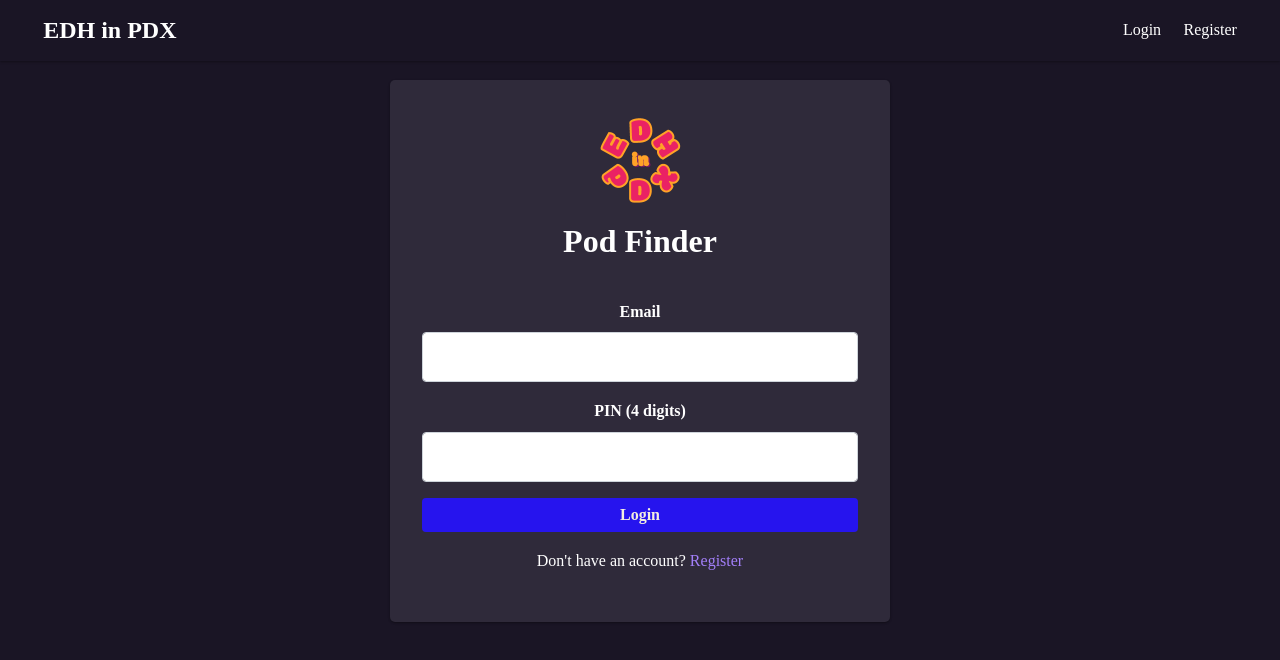
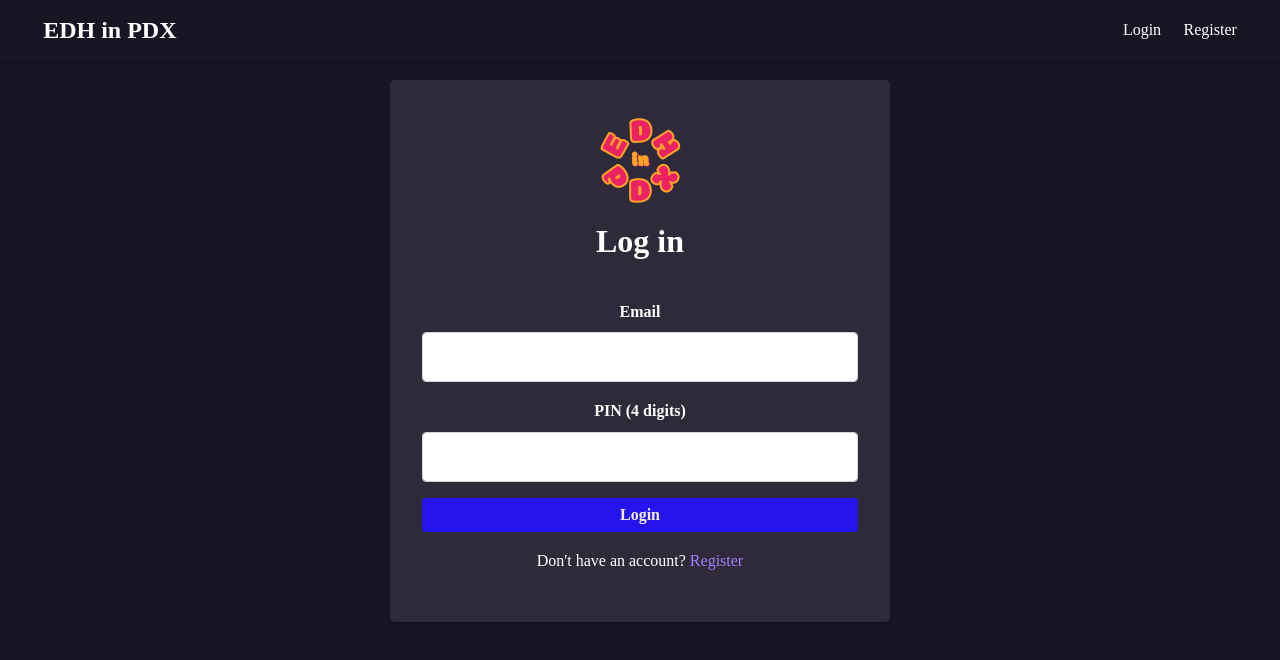
Before and after one commit to rdowns2387/MTG-Commander-Pod-Pairer, a React (Create React App) app in the folder client/: page /login in a window 1280 px wide. Shown: the top 660 px of the page. Built offline with nearby package versions, Linux system fonts and the light colour scheme; no server answers.

Commit message:
style updates

```diff
--- a/client/src/pages/Login.js
+++ b/client/src/pages/Login.js
@@ -55,7 +55,7 @@ const Login = () => {
   return (
     <div className="form-container">
       <img className="form-logo" src={Logo} />
-      <h1 className="form-title">Pod Finder</h1>
+      <h1 className="form-title">Log in</h1>
 
       {alert && <div className={`alert alert-${alert.type}`}>{alert.msg}</div>}
 
--- a/client/src/pages/PodConfirmation.js
+++ b/client/src/pages/PodConfirmation.js
@@ -164,11 +164,11 @@ const PodConfirmation = () => {
                     ? "#d4edda"
                     : player.rejected
                     ? "#f8d7da"
-                    : "#f8f9fa",
+                    : "black",
                 }}
               >
                 <p>
-                  {player.user.firstName} {player.user.lastName}
+                  {player.user.firstName} {player.user.lastName.slice(0, 1)}.
                 </p>
                 <p>
                   {player.confirmed
@@ -209,7 +209,7 @@ const PodConfirmation = () => {
           ) : timeLeft === 0 ? (
             <div className="alert alert-warning">
               Time expired! You will be placed back in the queue.
-              {resetParticipants()}
+              {/* {resetParticipants()} */}
             </div>
           ) : (
             <div className="alert alert-info">
```
